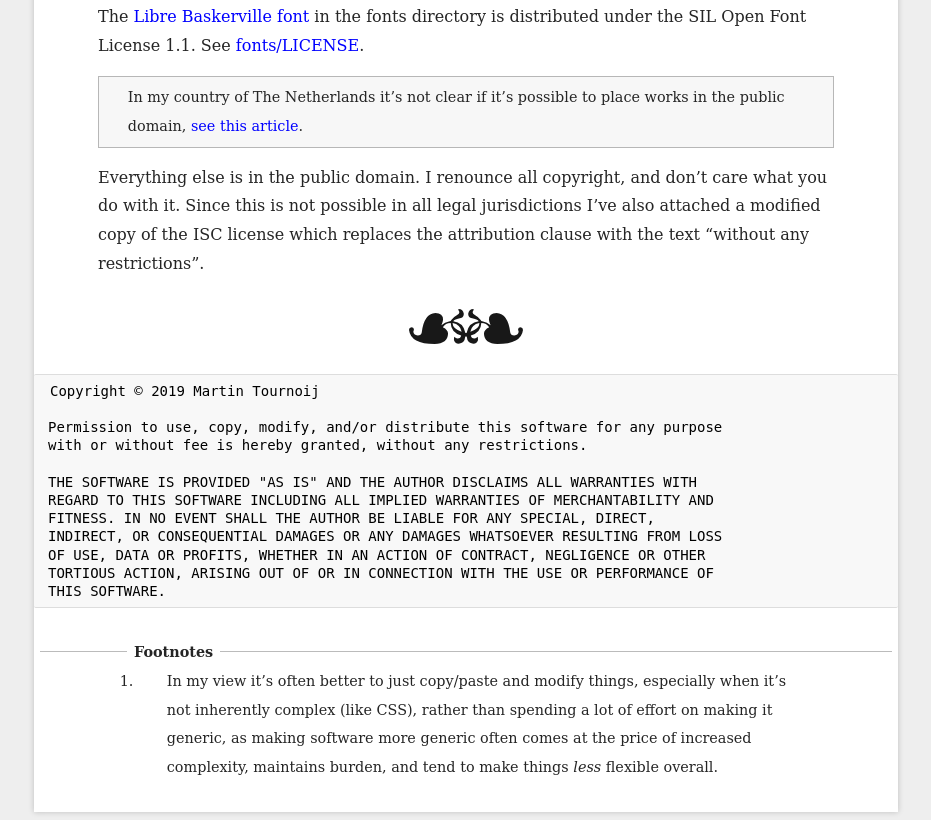
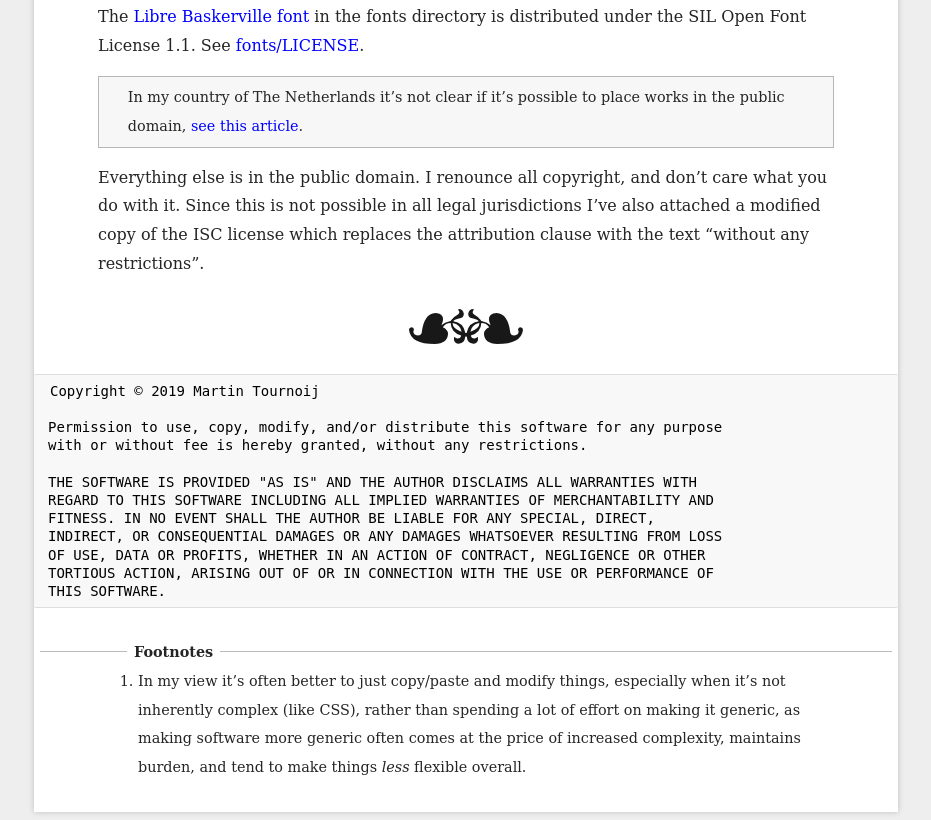
Before and after one commit to arp242/hello-css, a plain HTML site: page demo-fancy.html in a window 1280 px wide. Shown: the part 3391-4211 px from the top of the page, without its empty margins (174-1105 px from the left). Drawn offline with Linux system fonts and the light colour scheme; a web font is replaced by a local one.

Commit message:
postscript: only indent first level <p>
Otherwise <li><p>...</p></li> gets double indented.

```diff
--- a/postscript.css
+++ b/postscript.css
@@ -27,6 +27,6 @@
 	padding: 0 .5em;
 }
 
-.postscript p {
+.postscript > p {
 	margin: 1em 2em                      /* Make margin same as list. */
 }
```
